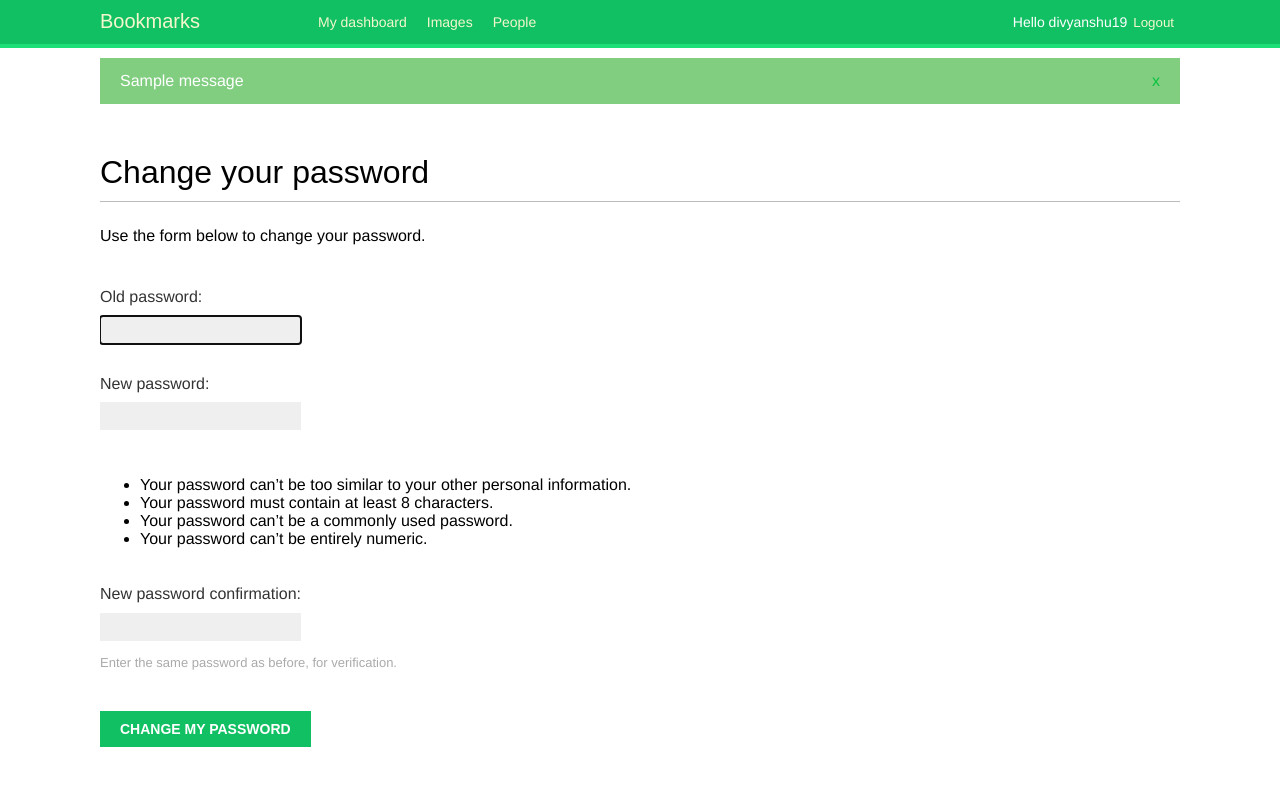
After one commit to rishav-1306/SocialWebsite-CSW, a Django app: page /account/password-change/ in a window 1280 px wide. The commit adds this page. Run offline with Django 5.2, Linux system fonts and the light colour scheme; a user stored in the database is signed in; one stand-in notice (Sample message) is shown; some web fonts are replaced.

Commit message:
sp commit

```diff
--- a/bookmarks/account/templates/base.html
+++ b/bookmarks/account/templates/base.html
@@ -33,6 +33,16 @@ Hello {{ request.user.first_name|default:request.user.username }}
 {% endif %}
 </span>
 </div>
+{% if messages %}
+<ul class="messages">
+      {% for message in messages %}
+        <li class="{{ message.tags }}">
+          {{ message|safe }}
+          <a href="#" class="close">x</a>
+        </li>
+      {% endfor %}
+    </ul>
+  {% endif %}
 <div id="content">
 {% block content %}
 {% endblock %}
--- /dev/null
+++ b/bookmarks/account/templates/registration/password_change_form.html
@@ -0,0 +1,11 @@
+{% extends "base.html" %}
+{% block title %}Change your password{% endblock %}
+{% block content %}
+<h1>Change your password</h1>
+<p>Use the form below to change your password.</p>
+<form method="post">
+  {{ form.as_p }}
+  {% csrf_token %}
+  <p><input type="submit" value="Change my password"></p>
+</form>
+{% endblock %}
--- a/bookmarks/account/urls.py
+++ b/bookmarks/account/urls.py
@@ -1,12 +1,26 @@
 from django.urls import path, include
+from django.contrib.auth import views as auth_views
 from . import views
 
 app_name = 'account'
 
 urlpatterns = [
+    # Custom views
     path('', views.dashboard, name='dashboard'),
     path('login/', views.user_login, name='login'),
     path('register/', views.register, name='register'),
     path('edit/', views.edit, name='edit'),
-    path('', include('django.contrib.auth.urls')),
+
+    # Logout
+    path('logout/', auth_views.LogoutView.as_view(), name='logout'),
+
+    # Password change
+    path('password-change/', auth_views.PasswordChangeView.as_view(), name='password_change'),
+    path('password-change/done/', auth_views.PasswordChangeDoneView.as_view(), name='password_change_done'),
+
+    # Password reset
+    path('password-reset/', auth_views.PasswordResetView.as_view(), name='password_reset'),
+    path('password-reset/done/', auth_views.PasswordResetDoneView.as_view(), name='password_reset_done'),
+    path('password-reset/<uidb64>/<token>/', auth_views.PasswordResetConfirmView.as_view(), name='password_reset_confirm'),
+    path('password-reset/complete/', auth_views.PasswordResetCompleteView.as_view(), name='password_reset_complete'),
 ]
--- a/bookmarks/bookmarks/urls.py
+++ b/bookmarks/bookmarks/urls.py
@@ -1,8 +1,12 @@
 from django.contrib import admin
 from django.urls import include, path
+from django.conf import settings
+from django.conf.urls.static import static
 
 urlpatterns = [
     path('admin/', admin.site.urls),
     path('account/', include('account.urls')),
-    path('', include('django.contrib.auth.urls')),
 ]
+
+if settings.DEBUG:
+    urlpatterns += static(settings.MEDIA_URL, document_root=settings.MEDIA_ROOT)
```
Also changed, not shown: bookmarks/account/templates/account/login.html (+6 -8 lines), bookmarks/account/templates/registration/password_change_done.html (added, +7 -0 lines), bookmarks/account/views.py (+9 -1 lines).
